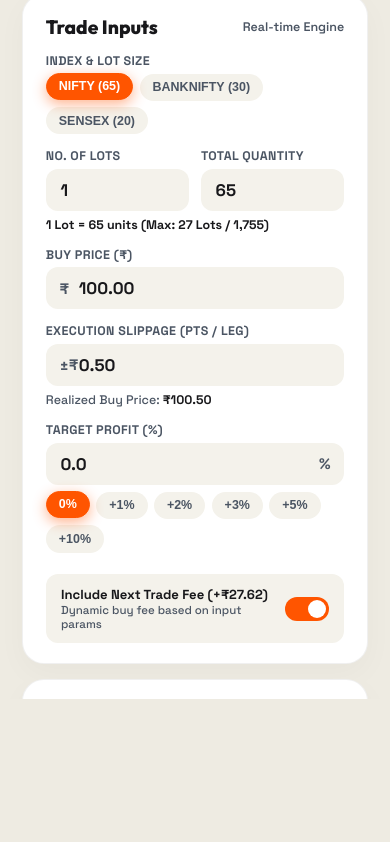
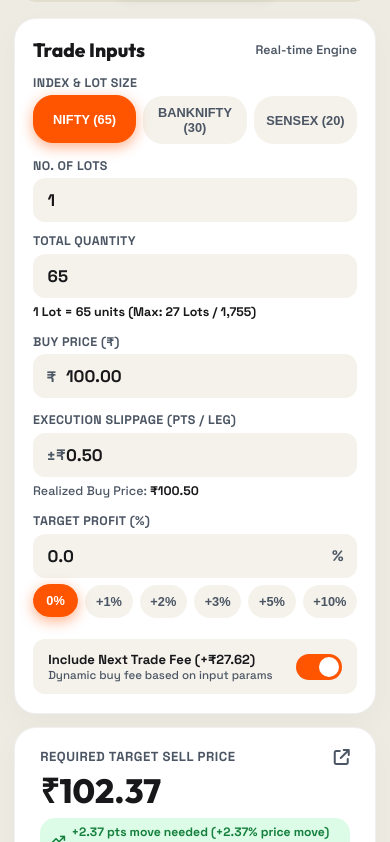
Before and after one commit to mohan1500a/upstox-calculator, a plain HTML site: page index.html in a window 390 px wide. Shown: the part 145-987 px from the top of the page. Before the commit the page ends 844 px from the top, so only its background shows below. Drawn offline with Linux system fonts and the light colour scheme.

Commit message:
Mobile responsive UI layout update

```diff
--- a/styles.css
+++ b/styles.css
@@ -1,6 +1,6 @@
 /*
  * Lumos Solar Design System - Upstox Options Target Calculator (2026 Engine)
- * Upstox Official Tariff Modal & Zero-Scroll Layout
+ * Fully Responsive Engine: Laptop Zero-Scroll Viewport + Mobile Touch Optimizations
  */
 
 :root {
@@ -41,13 +41,17 @@
     padding: 0;
 }
 
+/* Base Layout (Laptop / Desktop Default) */
 html, body {
     height: 100%;
     width: 100%;
-    overflow: hidden !important; /* Zero scroll layout */
+    overflow: hidden; /* Zero scroll layout on laptop */
     background-color: var(--bg-primary);
     color: var(--text-main);
     font-family: var(--font-body);
+
+    /* Smooth touch scrolling for mobile */
+    -webkit-overflow-scrolling: touch;
 }
 
 /* HIDE BROWSER NATIVE SPINNER ARROWS ON NUMBER INPUTS */
@@ -99,6 +103,7 @@
     justify-content: center;
     font-size: 1.15rem;
     color: #fff;
+    flex-shrink: 0;
 }
 
 .brand-text h1 {
@@ -189,6 +194,7 @@
     font-size: 0.9rem;
     box-shadow: var(--shadow-soft);
     transition: all 0.2s ease;
+    flex-shrink: 0;
 }
 
 .icon-btn:hover {
@@ -196,19 +202,13 @@
     color: #fff;
 }
 
-/* Dashboard Grid Layout */
+/* Dashboard Grid Layout (Desktop 2-column) */
 .dashboard-grid {
     display: grid;
     grid-template-columns: 400px 1fr;
     gap: 0.95rem;
     flex: 1;
     min-height: 0;
-}
-
-@media (max-width: 880px) {
-    html, body { overflow: auto !important; }
-    .viewport-app { height: auto; overflow: auto; }
-    .dashboard-grid { grid-template-columns: 1fr; flex: none; }
 }
 
 /* Cards */
@@ -271,7 +271,7 @@
 .input-field input,
 input[type="number"] {
     width: 100%;
-    height: 42px;
+    height: 44px;
     background: var(--bg-input);
     border: 1.5px solid transparent;
     border-radius: var(--radius-md);
@@ -321,7 +321,7 @@
 
 .preset-chips {
     display: flex;
-    gap: 0.4rem;
+    gap: 0.45rem;
     flex-wrap: wrap;
 }
 
@@ -333,12 +333,13 @@
     background: var(--bg-input);
     border: 1px solid transparent;
     color: var(--text-muted);
-    padding: 0.35rem 0.75rem;
+    padding: 0.45rem 0.85rem;
     border-radius: 20px;
-    font-size: 0.78rem;
+    font-size: 0.82rem;
     font-weight: 700;
     cursor: pointer;
     transition: all 0.25s cubic-bezier(0.4, 0, 0.2, 1);
+    touch-action: manipulation;
 }
 
 .chip:hover, .pct-chip:hover {
@@ -380,6 +381,7 @@
     display: flex;
     justify-content: space-between;
     align-items: center;
+    gap: 0.5rem;
 }
 
 .toggle-text {
@@ -403,8 +405,8 @@
 .switch {
     position: relative;
     display: inline-block;
-    width: 44px;
-    height: 24px;
+    width: 46px;
+    height: 26px;
     flex-shrink: 0;
 }
 
@@ -425,8 +427,8 @@
 .slider:before {
     position: absolute;
     content: "";
-    height: 18px;
-    width: 18px;
+    height: 20px;
+    width: 20px;
     left: 3px;
     bottom: 3px;
     background-color: white;
@@ -446,7 +448,7 @@
 }
 
 .slider.round {
-    border-radius: 24px;
+    border-radius: 26px;
 }
 
 .slider.round:before {
@@ -509,7 +511,7 @@
     color: var(--color-green);
     font-size: 0.82rem;
     font-weight: 700;
-    padding: 0.3rem 0.8rem;
+    padding: 0.35rem 0.85rem;
     border-radius: 15px;
     width: fit-content;
 }
@@ -651,12 +653,13 @@
     align-items: center;
     justify-content: center;
     z-index: 999;
+    padding: 1rem;
 }
 
 .modal-card {
     background: #ffffff;
     border-radius: var(--radius-xl);
-    width: 90%;
+    width: 100%;
     max-width: 620px;
     padding: 1.5rem 1.8rem;
     box-shadow: 0 20px 40px rgba(0, 0, 0, 0.15);
@@ -664,6 +667,8 @@
     flex-direction: column;
     gap: 1rem;
     animation: modalPop 0.25s ease-out;
+    max-height: 90vh;
+    overflow-y: auto;
 }
 
 @keyframes modalPop {
@@ -744,3 +749,103 @@
 .text-amber { color: var(--color-amber); }
 .text-green { color: var(--color-green); }
 .text-red { color: var(--color-red); }
+
+/* ==========================================================================
+   MOBILE & TABLET RESPONSIVE MEDIA QUERIES (DYNAMIC SCREEN DETECTION)
+   ========================================================================== */
+
+/* Tablet & Mobile Screens (<= 880px) */
+@media (max-width: 880px) {
+    html, body {
+        height: auto !important;
+        min-height: 100vh;
+        overflow-x: hidden !important;
+        overflow-y: auto !important; /* Enable natural vertical scrolling on mobile */
+    }
+
+    .viewport-app {
+        height: auto !important;
+        min-height: 100vh;
+        padding: 0.75rem 0.85rem;
+        gap: 0.85rem;
+    }
+
+    .app-header {
+        flex-wrap: wrap;
+        gap: 0.5rem;
+    }
+
+    .nav-pills {
+        order: 3;
+        width: 100%;
+        justify-content: center;
+        margin-top: 0.2rem;
+    }
+
+    .dashboard-grid {
+        grid-template-columns: 1fr !important; /* Stack input panel and results panel vertically */
+        gap: 0.85rem;
+        flex: none;
+    }
+
+    .hero-price {
+        font-size: 2.35rem; /* Scale down hero text so it fits mobile screens */
+    }
+
+    .card {
+        padding: 1.15rem 1.15rem;
+    }
+}
+
+/* Smartphone Screens (<= 520px) */
+@media (max-width: 520px) {
+    .brand-text h1 {
+        font-size: 1.1rem;
+    }
+
+    .header-badge {
+        font-size: 0.72rem;
+        padding: 0.35rem 0.75rem;
+    }
+
+    .grid-2 {
+        grid-template-columns: 1fr; /* Stack Lots & Quantity inputs vertically on small phones */
+        gap: 0.65rem;
+    }
+
+    .metrics-grid {
+        grid-template-columns: 1fr; /* Stack 4 metric cards vertically for clean touch readability */
+        gap: 0.75rem;
+    }
+
+    .lumos-metric-card {
+        min-height: auto;
+        padding: 1rem 1.15rem;
+    }
+
+    .hero-price {
+        font-size: 2.1rem;
+    }
+
+    .hero-badge {
+        font-size: 0.76rem;
+        padding: 0.35rem 0.7rem;
+    }
+
+    .chip, .pct-chip {
+        flex: 1; /* Stretch chips evenly on small mobile screens */
+        text-align: center;
+        padding: 0.5rem 0.6rem;
+        font-size: 0.8rem;
+    }
+
+    .preset-chips {
+        justify-content: space-between;
+    }
+
+    .capital-display {
+        flex-direction: column;
+        align-items: flex-start;
+        gap: 0.25rem;
+    }
+}
```
